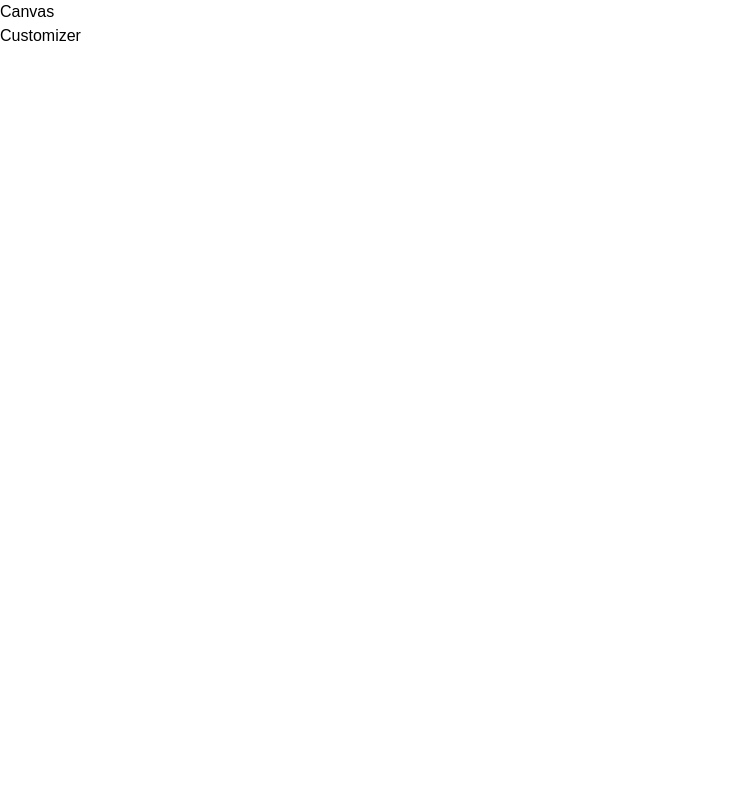
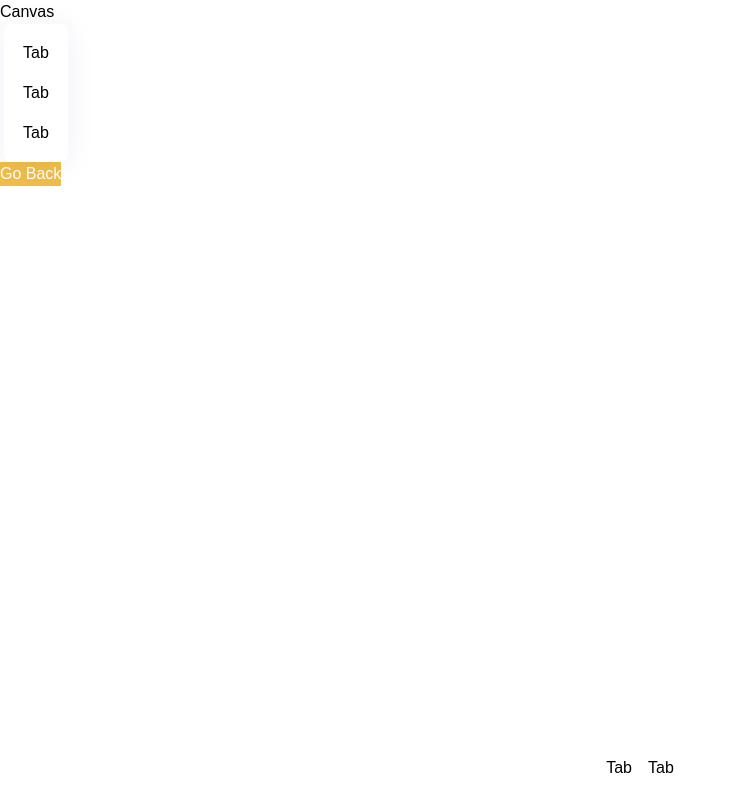
Before and after one commit to obocanegra-dev/threejs, a React (Vite) app: page / in a window 1280 px wide. Both pictures are taken after a click on the button "Customize It". Shown: the whole page, without its empty margins (0-737 px from the left). Built offline with nearby package versions, Linux system fonts and the light colour scheme; a web font is replaced by a local one.

Commit message:
Tabs added in Customizer

```diff
--- a/src/pages/Customizer.jsx
+++ b/src/pages/Customizer.jsx
@@ -12,8 +12,59 @@ import { fadeAnimation, slideAnimation } from '../config/motion';
 import { AIPicker, ColorPicker, CustomButton, FilePicker, Tab } from '../components';
 
 const Customizer = () => {
+    const snap = useSnapshot(state);
+
   return (
-    <div>Customizer</div>
+    <AnimatePresence>
+        {!snap.intro && (
+            <>
+                <motion.div
+                    key="custom"
+                    className="absolute top-0 left-0 z-10"
+                    {...slideAnimation('left')}
+                >
+                    <div className='flex items-center min-h-screen'>
+                        <div className='editortabs-container tabs'>
+                            {EditorTabs.map((tab) => (
+                                <Tab
+                                    key={tab.name}
+                                    tab={tab}
+                                    handleClick={() => {}}
+                                />
+                            ))}
+                        </div>
+                    </div>
+                </motion.div>
+
+                <motion.div
+                    className='absolute z-10 top-5 right-5'
+                    {...fadeAnimation}
+                >
+                    <CustomButton
+                        type="filled"
+                        title="Go Back"
+                        handleClick={() => state.intro = true}
+                        customStyles="w-fit px-4 py-2.5 font-blod text-sm"
+                    />
+                </motion.div>
+
+                <motion.div
+                    className='filtertabs-container'
+                    {...slideAnimation("up")}
+                >
+                    {FilterTabs.map((tab) => (
+                        <Tab
+                            key={tab.name}
+                            tab={tab}
+                            isFilterTab
+                            isActiveTab=""
+                            handleClick={() => {}}
+                        />
+                    ))}
+                </motion.div>
+            </>
+        )}
+    </AnimatePresence>
   )
 }
 
```
